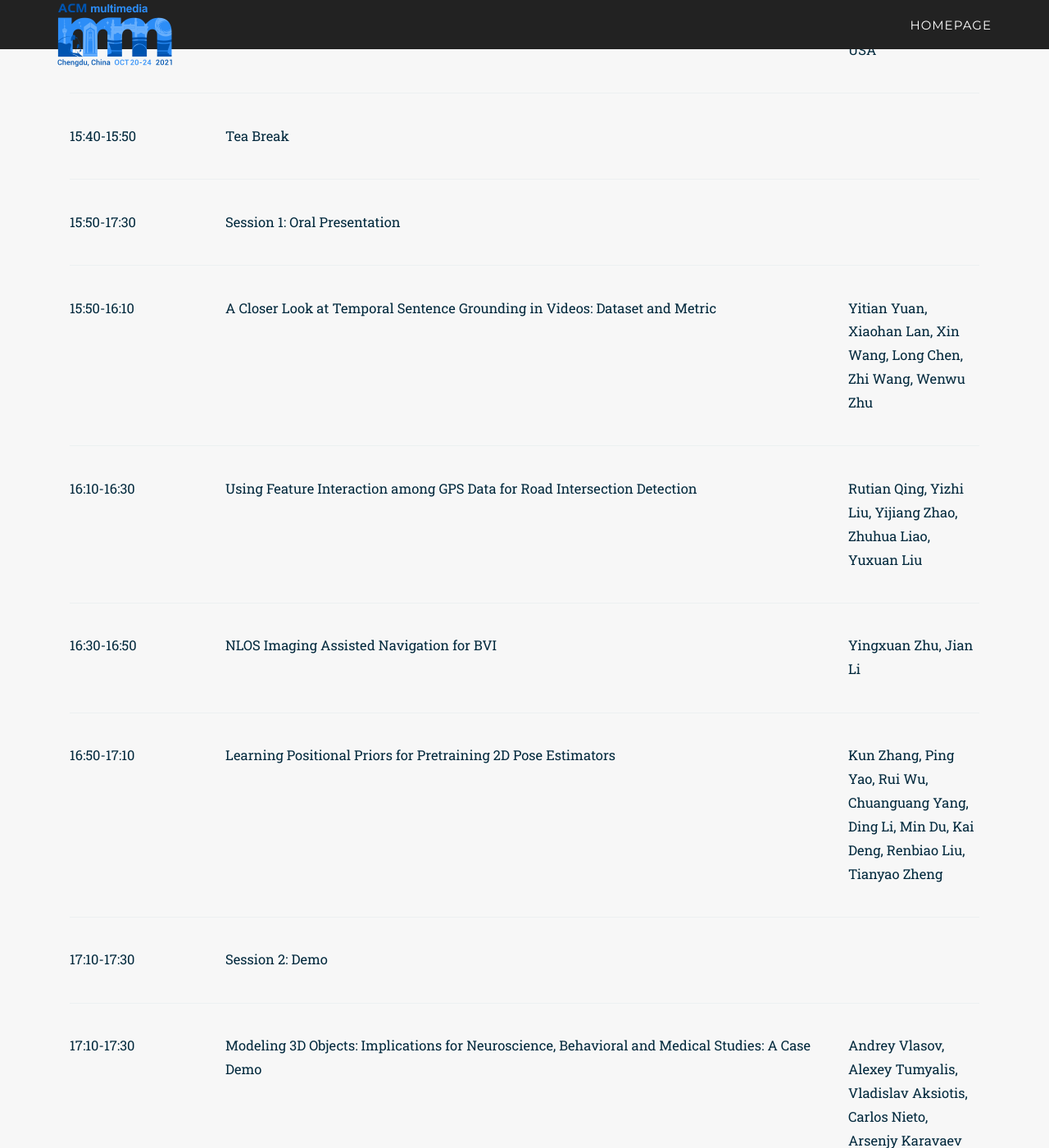
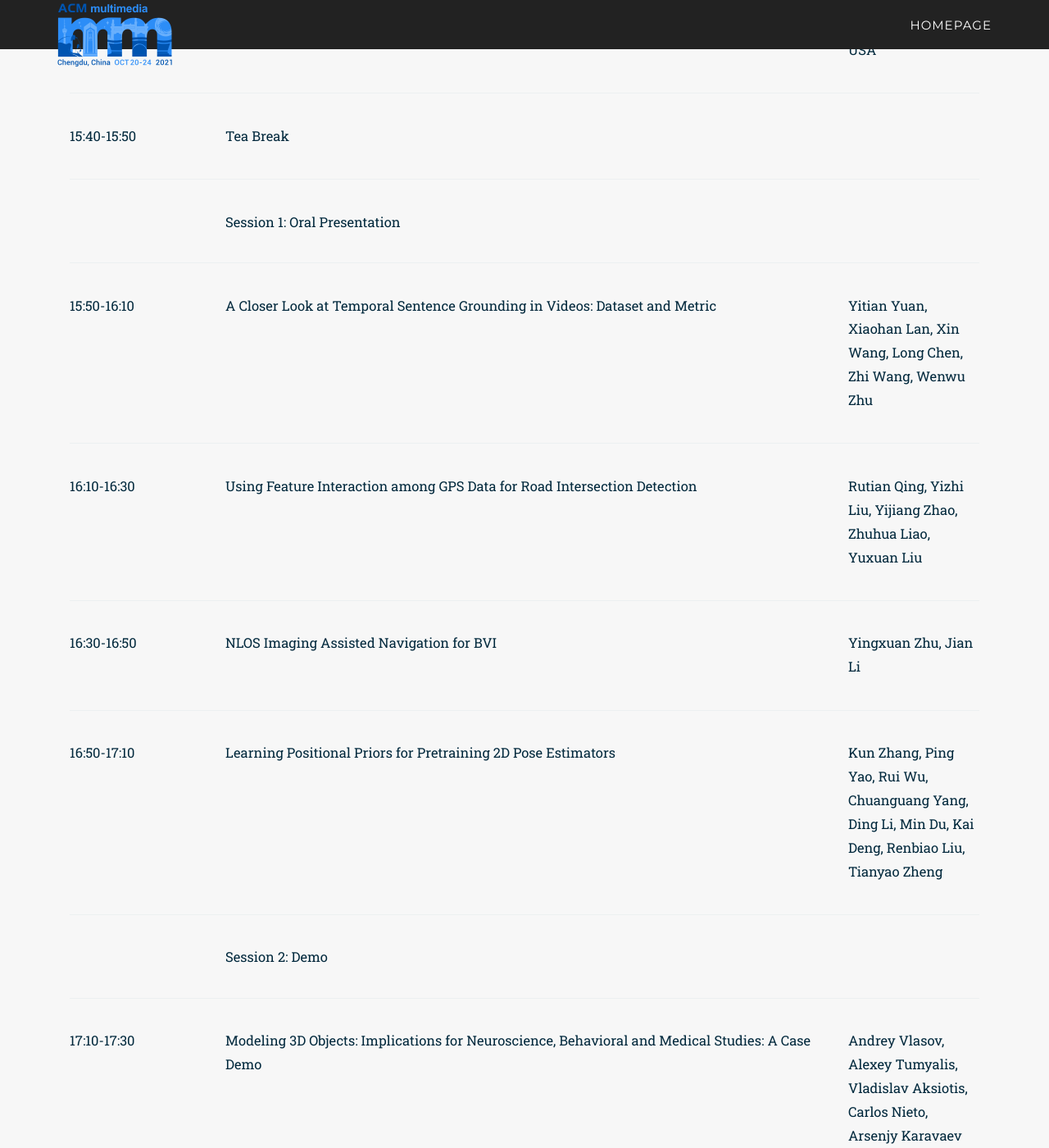
Before and after one commit to MCFR-MM22/MCFR-MM22.github.io, a Jekyll site: the page built from _2021_pages/programs.html, in a window 1280 px wide and 1400 px high, scrolled down 818 px. Shown: the whole window at 82% size. Built offline with Jekyll 4.4.1, drawn with Linux system fonts in a browser that asks for light colours; some web fonts are replaced.

Commit message:
Update programs.yml

```diff
--- a/_data/twenty_21/programs.yml
+++ b/_data/twenty_21/programs.yml
@@ -29,7 +29,7 @@
   link: none
 
 - title: Session 1:Oral Presentation
-  time: 15:50-17:30
+  time:
   people:
   link: none
 
@@ -54,7 +54,7 @@
   link: none
 
 - title: Session 2:Demo
-  time: 17:10-17:30
+  time:
   people:
   link: none
 
```
